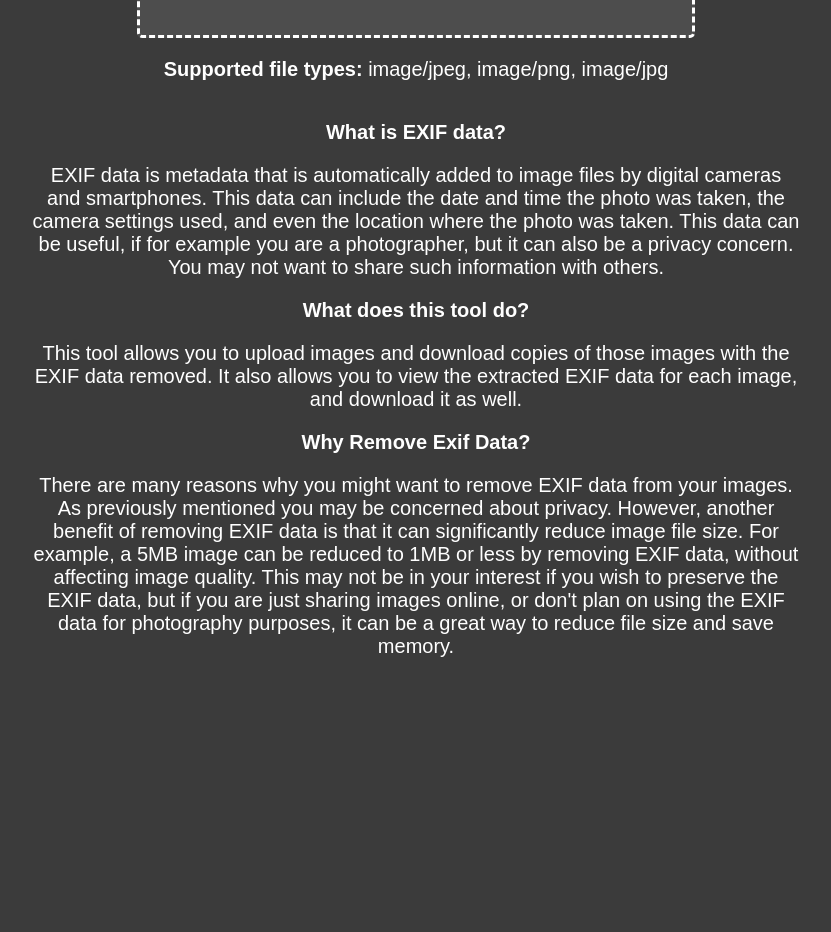
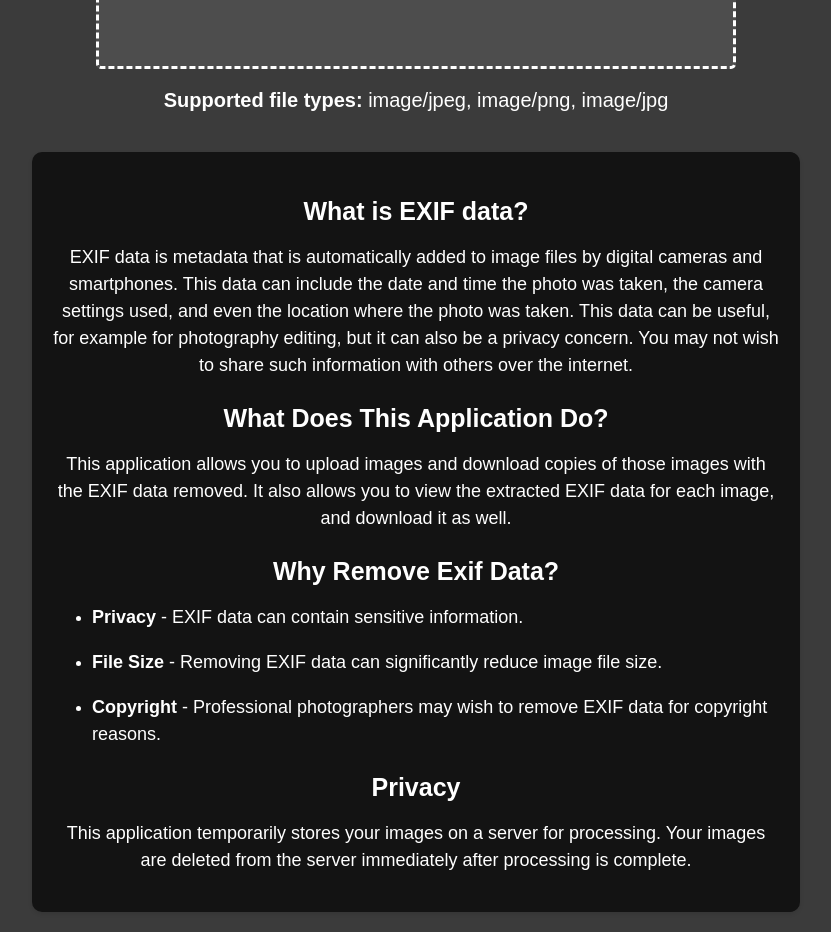
Before and after one commit to flavius-t/exif-app-frontend, a React (Create React App) app: page / in a window 1280 px wide. Shown: the part 380-1312 px from the top of the page, without its empty margins (224-1055 px from the left). Before the commit the page ends 1058 px from the top, so only its background shows below. Built offline with nearby package versions, Linux system fonts and the light colour scheme.

Commit message:
styling changes

```diff
--- a/src/App.css
+++ b/src/App.css
@@ -1,3 +1,7 @@
+* {
+  box-sizing: border-box;
+}
+
 body {
   margin: 0;
   padding: 0;
@@ -19,7 +23,6 @@ body {
 h1 {
   color: white;
   font-size: 40px;
-  margin-top: 50px;
   font-family: Arial, Helvetica, sans-serif;
 }
 
@@ -42,8 +45,8 @@ p {
   border: 3px dashed #ffffff;
   border-radius: 5px;
   padding: 20px;
-  width: 40%;
-  height: 200px;
+  width: 50%;
+  height: 300px;
 }
 
 #file-upload-drag-area:hover {
@@ -173,15 +176,53 @@ a:hover {
   color: #3e8e41;
 }
 
-#welcome-text {
+.about-text {
   width: 60%;
+  background-color: #131313;
+  padding: 20px;
+  margin: 20px;
+  border-radius: 10px;
+  box-shadow: 0 2px 4px rgba(0, 0, 0, 0.1);
+}
+
+.about-text h3 {
+  color: #ffffff;
+  font-size: 25px;
+  margin-bottom: 10px;
+  font-family: Arial, Helvetica, sans-serif;
+}
+
+.about-text p {
+  color: #ffffff;
+  line-height: 1.5;
+  font-size: 18px;
+  font-family: Arial, Helvetica, sans-serif;
+}
+
+.about-text ul {
+  color: #ffffff;
+  text-align: left;
+}
+
+.about-text ul li {
+  margin-bottom: 5px;
 }
 
 h3 {
   color: white;
   font-size: 20px;
+  font-family: Arial, Helvetica, sans-serif;
+}
+
+.grid-img-title {
+  color:#15f53a;
+  font-size: 20px;
   margin-top: 20px;
   font-family: Arial, Helvetica, sans-serif;
+}
+
+.grid-img-title:hover {
+  color: #3e8e41;
 }
 
 #upload-container {
@@ -205,11 +246,11 @@ h3 {
 }
 
 .popup-content {
-  height: 50%;
+  height: 75%;
+  width: 40%;
   background-color: rgba(0, 0, 0, 0.75);
-  padding: 20px;
+  padding: 20px 40px;
   border-radius: 10px;
-  max-width: 500px;
   text-align: center;
   overflow-y: auto;
   overflow-x: hidden;
--- a/src/components/FileSelector.js
+++ b/src/components/FileSelector.js
@@ -34,27 +34,42 @@ function FileSelector({ onDragEnter, onDragLeave, onDrop, onFileInputChange, onU
             <p>
                 <strong>Supported file types:</strong> {allowedFileTypes.join(', ')}
             </p>
-            <div id='welcome-text'>
+            <div className='about-text'>
                 <h3>What is EXIF data?</h3>
                 <p>
                     EXIF data is metadata that is automatically added to image files by digital cameras and smartphones.
                     This data can include the date and time the photo was taken, the camera settings used, and even the
-                    location where the photo was taken. This data can be useful, if for example you are a photographer, but it can also be a privacy concern.
-                    You may not want to share such information with others.
+                    location where the photo was taken. This data can be useful, for example for photography editing, but it can also be a privacy concern.
+                    You may not wish to share such information with others over the internet.
                 </p>
-                <h3>What does this tool do?</h3>
+                <h3>What Does This Application Do?</h3>
                 <p>
-                    This tool allows you to upload images and download copies of those images with the EXIF data removed.
+                    This application allows you to upload images and download copies of those images with the EXIF data removed.
                     It also allows you to view the extracted EXIF data for each image, and download it as well.
                 </p>
                 <h3>Why Remove Exif Data?</h3>
-                <p>
-                    There are many reasons why you might want to remove EXIF data from your images. As previously mentioned
-                    you may be concerned about privacy. However, another benefit of removing EXIF data is that it can significantly reduce
-                    image file size. For example, a 5MB image can be reduced to 1MB or less by removing EXIF data, without affecting image quality.
-                    This may not be in your interest if you wish to preserve the EXIF data, but if you are just sharing images online, or don't plan on using the EXIF data
-                    for photography purposes, it can be a great way to reduce file size and save memory.
-                </p>
+                    <ul>
+                        <li>
+                            <p>
+                                <strong>Privacy</strong> - EXIF data can contain sensitive information.
+                            </p>
+                        </li>
+                        <li>
+                            <p>
+                                <strong>File Size</strong> - Removing EXIF data can significantly reduce image file size.
+                            </p>
+                        </li>
+                        <li>
+                            <p>
+                                <strong>Copyright</strong> - Professional photographers may wish to remove EXIF data for copyright reasons.
+                            </p>
+                        </li>
+                    </ul>
+                <h3>Privacy</h3>
+                    <p>
+                        This application temporarily stores your images on a server for processing.
+                        Your images are deleted from the server immediately after processing is complete.
+                    </p>
             </div>
         </div>
     )
--- a/src/containers/ImagesContainer.js
+++ b/src/containers/ImagesContainer.js
@@ -69,7 +69,7 @@ function ImagesContainer() {
                                 <div className="grid-img-container">
                                 <img src={imageUrl} alt={file.filename} type="image/jpeg" onClick={handleTriggerSingleView} />
                                 </div>
-                                <h3>{file.filename}</h3>
+                                <h3 className='grid-img-title'>{file.filename}</h3>
                             </a>
                         </div>
                     );
```
